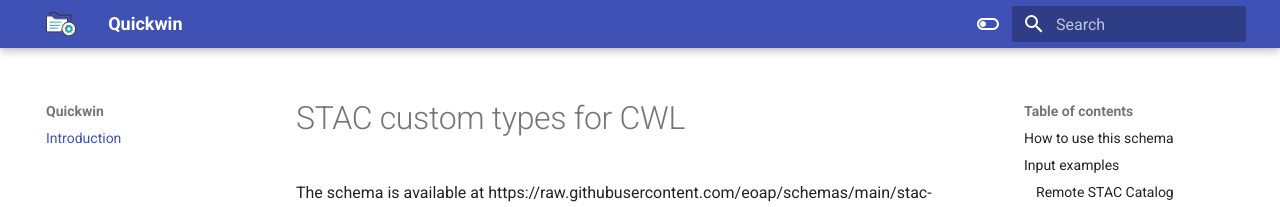
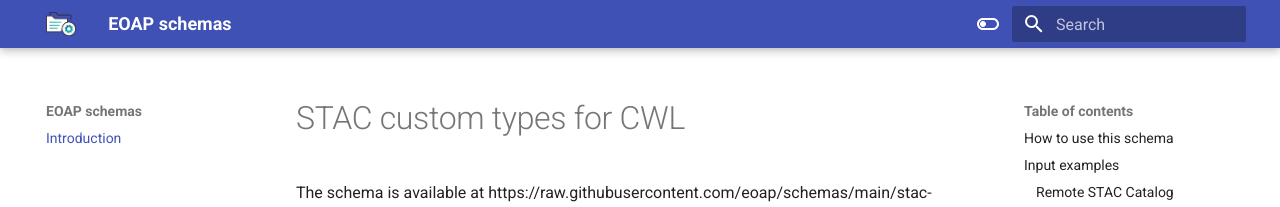
Before and after one commit to eoap/schemas, an MkDocs documentation site: the page built from docs/index.md, in a window 1280 px wide. Shown: the top 207 px of the page. Built offline with MkDocs 1.6.1 and Material for MkDocs 9.7.7, drawn with Linux system fonts in a browser that asks for light colours.

Commit message:
updates site name

```diff
--- a/mkdocs.yml
+++ b/mkdocs.yml
@@ -1,4 +1,4 @@
-site_name: Quickwin
+site_name: EOAP schemas
 
 theme:
     logo: imgs/icon-eoap.png
```
